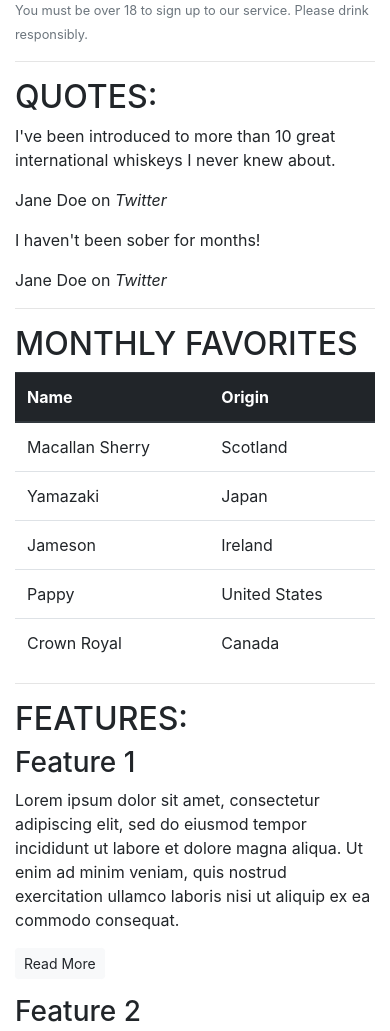
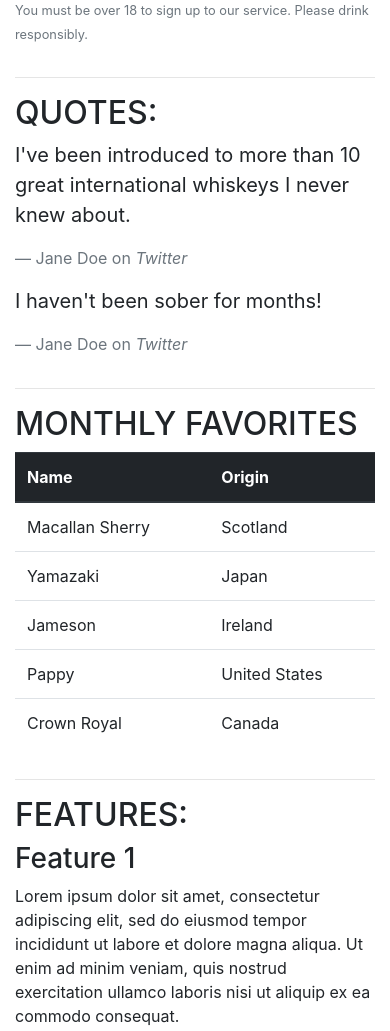
Before and after one commit to ci-mustafa/whiskey-drop, a plain HTML site: page index.html in a window 390 px wide. Shown: the part 373-1404 px from the top of the page. Drawn offline with nearby package versions, Linux system fonts and the light colour scheme.

Commit message:
feat: Encapsulated each section inside a  class to ensure better alignment and responsiveness

```diff
--- a/index.html
+++ b/index.html
@@ -11,35 +11,52 @@
 <body>
     <article class="container">
         <!-- Callout -->
+        <div class="row">
+            <div class="col-12">
                 <section class="callout">
                     <h1>The finest whiskeys delivered to your doorstep.</h1>
-      <p class="lead">Sign up today to start receiving the world's best whiskeys every month. <s>€19.99</s>
-        <strong><mark>First one is free!</mark></strong>
-      </p>
+                    <p class="lead">Sign up today to start receiving the world's best whiskeys every month. <s>€19.99</s> <strong><mark>First one is free!</mark></strong></p>
                     <p><button class="btn btn-lg btn-success">Sign Up!</button></p>
-      <p class="text-muted"><small>You must be over 18 to sign up to our service. Please drink
-          responsibly.</small></p>
+                    <p class="text-muted"><small>You must be over 18 to sign up to our service. Please drink responsibly.</small></p>
                 </section>
+            </div>
+        </div>
         <!-- /.callout -->
         <hr>
 
         <!-- Quotes -->
         <section class="quotes">
+            <div class="row">
+                <div class="col-12">
                     <h2 class="text-uppercase">Quotes:</h2>
-      <blockquote class="quote">
+                </div>
+            </div>
+            <div class="row">
+                <div class="col-12 col-md-6">
+                    <blockquote class="blockquote">
                         <p>I've been introduced to more than 10 great international whiskeys I never knew about.</p>
-        <footer>Jane Doe on <cite title="Twitter">Twitter</cite></footer>
+                        <footer class="blockquote-footer">Jane Doe on <cite title="Twitter">Twitter</cite></footer>
                     </blockquote>
-      <blockquote class="quote">
+                </div>
+                <div class="col-12 col-md-6">
+                    <blockquote class="blockquote">
                         <p>I haven't been sober for months!</p>
-        <footer>Jane Doe on <cite title="Twitter">Twitter</cite></footer>
+                        <footer class="blockquote-footer">Jane Doe on <cite title="Twitter">Twitter</cite></footer>
                     </blockquote>
+                </div>
+            </div>
         </section>
         <!-- /.quotes -->
         <hr>
     <!-- Monthly favorites -->
     <section class="Monthly-favorites">
+    <div class="row">
+      <div class="col-12">
       <h2 class="text-uppercase">Monthly Favorites</h2>
+    </div>
+      </div>
+      <div class="row">
+        <div class="col-12">
         <table class="table">
           <thead class="thead-dark">
             <tr>
@@ -70,33 +87,41 @@
             </tr>
           </tbody>
         </table>
+      </div>
+      </div>
     </section>
     <!-- /.monthly favorites -->
     <hr>
 
        <!-- Features -->
        <section class="features">
+        <div class="row">
+            <div class="col-12">
                 <h2 class="text-uppercase">Features:</h2>
+            </div>
+        </div>
+        <div class="row">
+            <div class="col-12 col-md-6 col-lg-4">
                 <div class="feature">
                     <h3>Feature 1</h3>
-        <p>Lorem ipsum dolor sit amet, consectetur adipiscing elit, sed do eiusmod tempor incididunt ut labore
-          et dolore magna aliqua. Ut enim ad minim veniam, quis nostrud exercitation ullamco laboris nisi ut
-          aliquip ex ea commodo consequat.</p>
+                    <p>Lorem ipsum dolor sit amet, consectetur adipiscing elit, sed do eiusmod tempor incididunt ut labore et dolore magna aliqua. Ut enim ad minim veniam, quis nostrud exercitation ullamco laboris nisi ut aliquip ex ea commodo consequat.</p>
                     <p><a class="btn btn-sm btn-light" href="">Read More</a></p>
                 </div>
+            </div>
+            <div class="col-12 col-md-6 col-lg-4">
                 <div class="feature">
                     <h3>Feature 2</h3>
-        <p>Lorem ipsum dolor sit amet, consectetur adipiscing elit, sed do eiusmod tempor incididunt ut labore
-          et dolore magna aliqua. Ut enim ad minim veniam, quis nostrud exercitation ullamco laboris nisi ut
-          aliquip ex ea commodo consequat.</p>
+                    <p>Lorem ipsum dolor sit amet, consectetur adipiscing elit, sed do eiusmod tempor incididunt ut labore et dolore magna aliqua. Ut enim ad minim veniam, quis nostrud exercitation ullamco laboris nisi ut aliquip ex ea commodo consequat.</p>
                     <p><a class="btn btn-sm btn-light" href="">Read More</a></p>
                 </div>
+            </div>
+            <div class="col-12 d-md-none d-lg-block col-lg-4">
                 <div class="feature">
                     <h3>Feature 3</h3>
-        <p>Lorem ipsum dolor sit amet, consectetur adipiscing elit, sed do eiusmod tempor incididunt ut labore
-          et dolore magna aliqua. Ut enim ad minim veniam, quis nostrud exercitation ullamco laboris nisi ut
-          aliquip ex ea commodo consequat.</p>
+                    <p>Lorem ipsum dolor sit amet, consectetur adipiscing elit, sed do eiusmod tempor incididunt ut labore et dolore magna aliqua. Ut enim ad minim veniam, quis nostrud exercitation ullamco laboris nisi ut aliquip ex ea commodo consequat.</p>
                     <p><a class="btn btn-sm btn-light" href="">Read More</a></p>
+                </div>
+            </div>
         </div>
     </section>
     <!-- /.features -->
```
Lines whose indentation alone changed are shown as unchanged.
